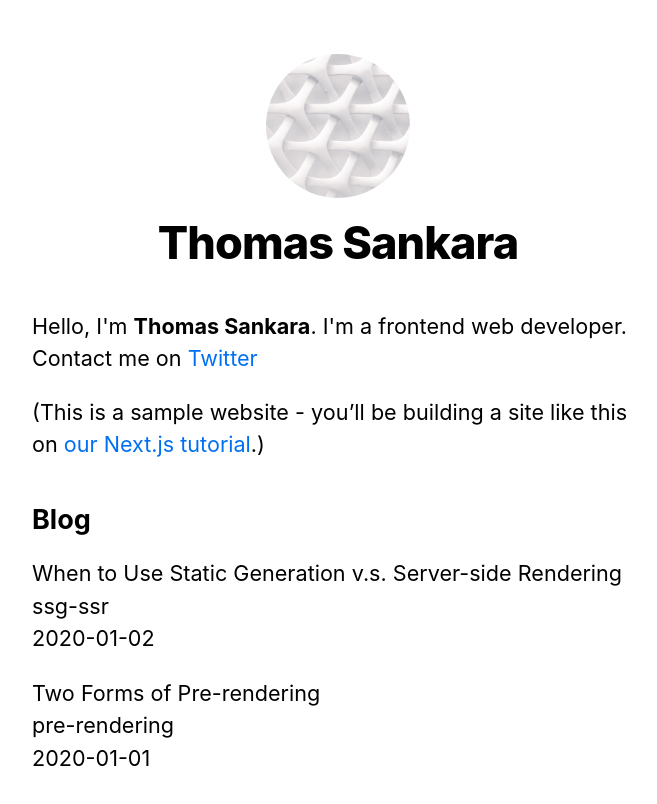
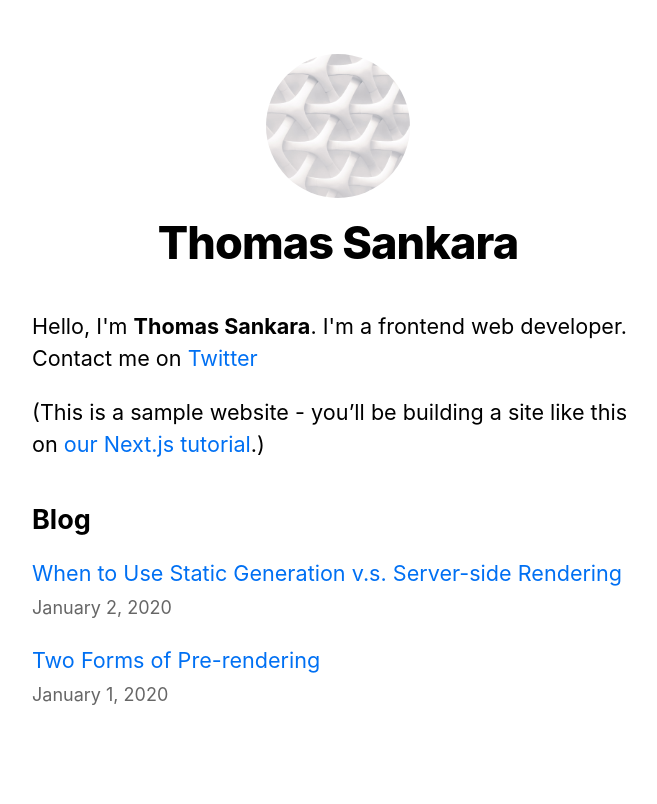
Before and after one commit to SankThomas/nextjs-blog, a Next.js app: page / in a window 1280 px wide. Shown: the top 804 px of the page, without its empty margins (302-959 px from the left). Built offline with nearby package versions, Linux system fonts and the light colour scheme.

Commit message:
api route

```diff
--- /dev/null
+++ b/pages/api/hello.js
@@ -0,0 +1,3 @@
+export default function handler(req, res) {
+  res.status(200).json({ text: "Hello" })
+}
--- a/pages/index.js
+++ b/pages/index.js
@@ -1,4 +1,6 @@
 import Head from "next/head"
+import Link from "next/link"
+import Date from "../components/date"
 import Layout, { siteTitle } from "../components/layout"
 import utilStyles from "../styles/utils.module.css"
 import { getSortedPostsData } from "../lib/posts"
@@ -35,11 +37,13 @@
         <ul className={utilStyles.list}>
           {allPostsData.map(({ id, date, title }) => (
             <li className={utilStyles.listItem} key={id}>
-              {title}
+              <Link href={`/posts/${id}`}>
+                <a>{title}</a>
+              </Link>
               <br />
-              {id}
-              <br />
-              {date}
+              <small className={utilStyles.lightText}>
+                <Date dateString={date} />
+              </small>
             </li>
           ))}
         </ul>
```
Also changed, not shown: pages/posts/[id].js (+13 -7 lines).
